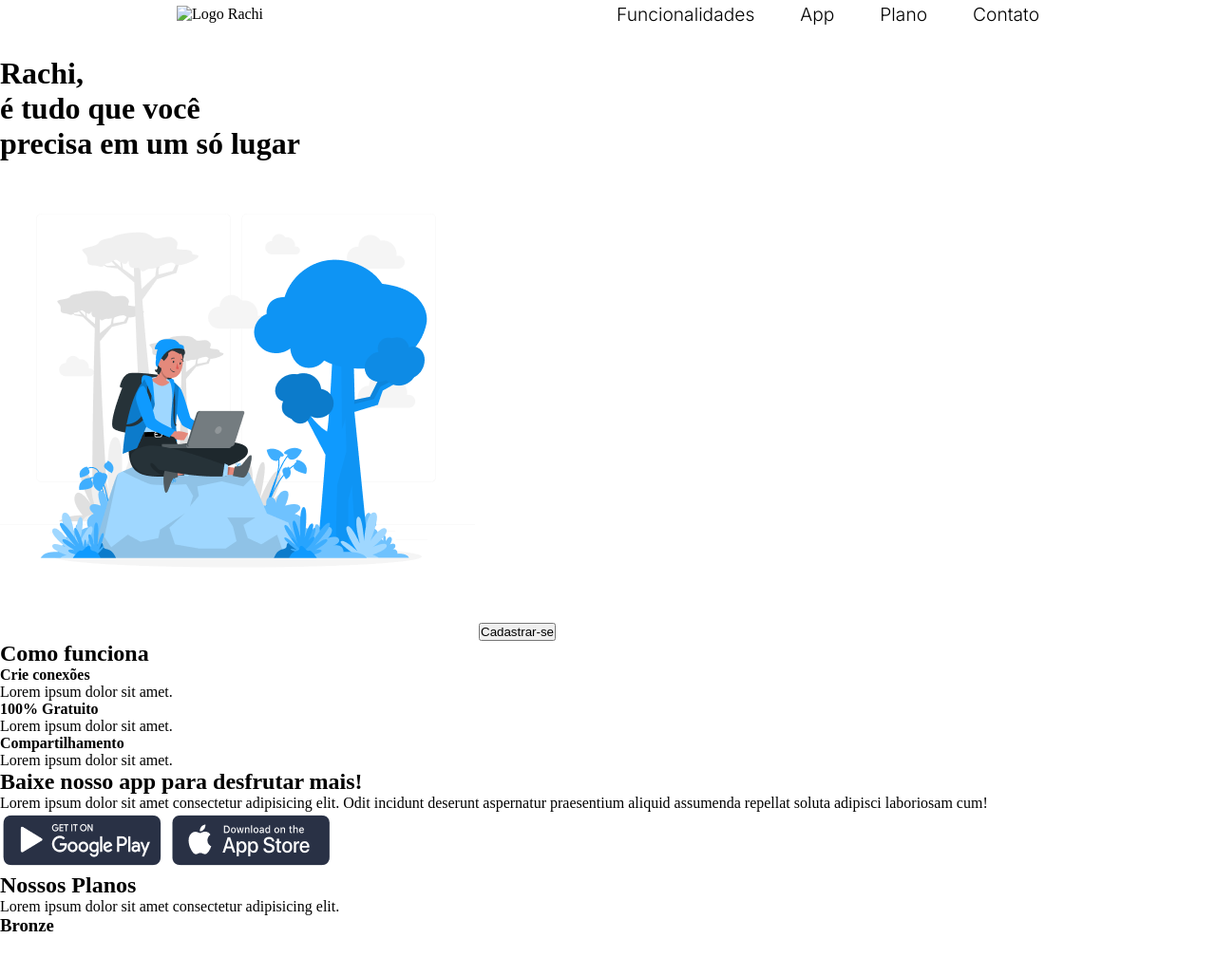
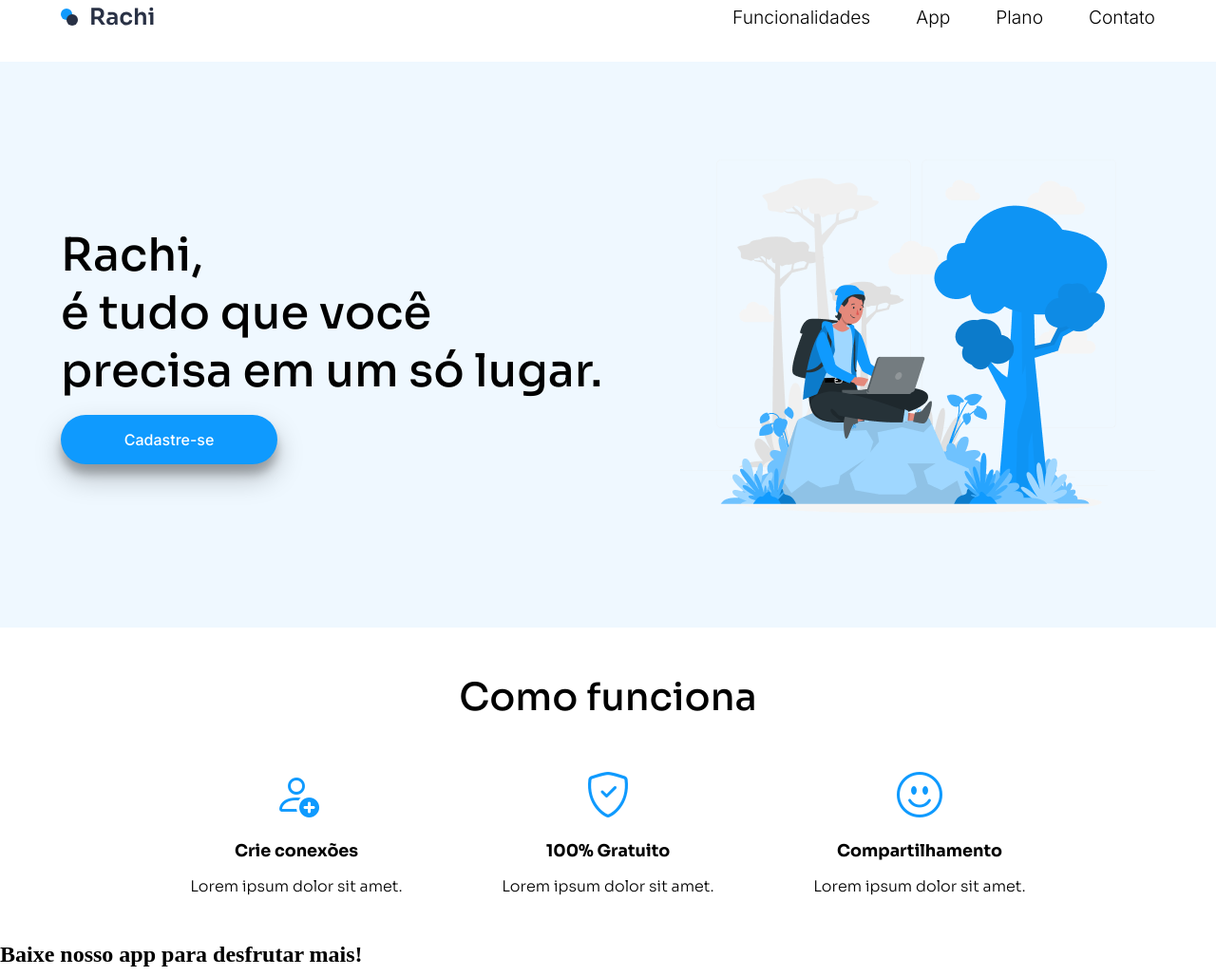
Before and after one commit to mediotti/Frontend-Classes, a plain HTML site: page Rachi/index.html in a window 1280 px wide. Shown: the part 29-1057 px from the top of the page at 95% size. Before the commit the page ends 1015 px from the top, so only its background shows below. Drawn offline with nearby package versions, Linux system fonts and the light colour scheme.

Commit message:
feat: 09/14 class

```diff
--- a/Rachi/index.html
+++ b/Rachi/index.html
@@ -5,10 +5,11 @@
     <meta name="viewport" content="width=device-width, initial-scale=1.0">
     <title>Rachi</title>
     <link rel="stylesheet" href="./style.css">
+    <link rel="stylesheet" href="https://cdn.jsdelivr.net/npm/bootstrap-icons@1.10.2/font/bootstrap-icons.css" integrity="sha384-b6lVK+yci+bfDmaY1u0zE8YYJt0TZxLEAFyYSLHId4xoVvsrQu3INevFKo+Xir8e" crossorigin="anonymous">
 </head>
 <body>
     <nav>
-        <img src="./Group 33553logo.svg" alt="Logo Rachi">
+        <img src="./images/logo-vetorizada.svg" alt="Logo Rachi">
         <ul>
             <li>Funcionalidades</li>
             <li>App</li>
@@ -17,20 +18,43 @@
         </ul>
     </nav>
 
-    <h1>Rachi,<br> é tudo que você <br> precisa em um só lugar</h1>
-    <img src="Working from anywhere-rafiki 1.png" alt="">
-    <button type="button">Cadastrar-se</button>
-    <h2>Como funciona</h2>
-    <h4>Crie conexões</h4>
-    <p>Lorem ipsum dolor sit amet.</p>
-    <h4>100% Gratuito</h4>
-    <p>Lorem ipsum dolor sit amet.</p>
-    <h4>Compartilhamento</h4>
-    <p>Lorem ipsum dolor sit amet.</p>
+    <section id="banner">
+        <div id="banner-left">
+            <div id="banner-text">
+                <h1>Rachi,</h1>
+                <p>é tudo que você</p>
+                <p>precisa em um só lugar.</p>
+            </div>
+            <button>Cadastre-se</button>
+        </div>
+        <img src="./images/Working from anywhere-rafiki 1.png" alt="Imagem banner">
+    </section>
+
+    <section id="about">
+        <h2>Como funciona</h2>
+        <div id="about-cards">
+            <div class="card">
+                <i class="bi bi-person-add"></i>
+                <h3>Crie conexões</h3>
+                <p>Lorem ipsum dolor sit amet.</p>
+            </div>
+            <div class="card">
+                <i class="bi bi-shield-check"></i>
+                <h3>100% Gratuito</h3>
+                <p>Lorem ipsum dolor sit amet.</p>
+            </div>
+            <div class="card">
+                <i class="bi bi-emoji-smile"></i>
+                <h3>Compartilhamento</h3>
+                <p>Lorem ipsum dolor sit amet.</p>
+            </div>
+        </div>
+    </section>
+
     <h2>Baixe nosso app para desfrutar mais!</h2>
     <p>Lorem ipsum dolor sit amet consectetur adipisicing elit. Odit incidunt deserunt aspernatur praesentium aliquid assumenda repellat soluta adipisci laboriosam cum!</p>
-    <img src="play store.png" alt="Ícone da Play Store">
-    <img src="apple store.png" alt="Ícone da Apple Store">
+    <img src="./images/play store.png" alt="Ícone da Play Store">
+    <img src="./images/apple store.png" alt="Ícone da Apple Store">
     <h2>Nossos Planos</h2>
     <p>Lorem ipsum dolor sit amet consectetur adipisicing elit.</p>
     <h3>Bronze</h3>
--- a/Rachi/style.css
+++ b/Rachi/style.css
@@ -1,4 +1,5 @@
 @import url('https://fonts.googleapis.com/css2?family=Inter:wght@300;500;700;900&display=swap');
+@import url('https://fonts.googleapis.com/css2?family=Sora:wght@100;300;500;700&display=swap');
 
 * {
   margin: 0;
@@ -14,9 +15,9 @@ body {
 nav {
   width: 100%;
   display: flex;
-  justify-content: space-around;
+  justify-content: space-between;
   align-items: center;
-  padding: 2rem 0;
+  padding: 2rem 4rem;
 }
 
 nav h1 {
@@ -32,3 +33,89 @@ nav ul {
   font-size: 1.2rem;
   font-weight: 300;
 }
+
+section#banner {
+  display: flex;
+  justify-content: space-between;
+  align-items: center;
+  background-color: #eff8ff;
+  padding: 3rem 4rem;
+}
+
+div#banner-left {
+  display: flex;
+  flex-direction: column;
+  gap: 1rem;
+}
+
+div#banner-text h1, p {
+  font-family: "Sora", Arial;
+  font-weight: 500;
+  font-size: 3rem;
+}
+
+div#banner-left button {
+  padding: 1rem 2rem;
+  width: 40%;
+  border-radius: 15rem;
+  border: none;
+  background-color: #0f9afe;
+  color: #fff;
+  font-family: "Inter", Arial;
+  font-weight: 500;
+  font-size: 1rem;
+  cursor: pointer;
+  box-shadow: rgba(0, 0, 0, 0.25) 0px 14px 28px, rgba(0, 0, 0, 0.22) 0px 10px 10px;
+  transition: all 0.3s ease-in-out;
+}
+
+div#banner-left button:hover {
+  background-color: #00386d;
+  font-size: 1.1rem;
+
+}
+
+section#about {
+  display: flex;
+  flex-direction: column;
+  align-items: center;
+  gap: 3rem;
+
+  padding: 3rem 4rem;
+}
+
+section#about h2 {
+  font-family: "Sora", Arial;
+  font-size: 2.5rem;
+  font-weight: 500;
+}
+
+div#about-cards {
+  display:flex;
+  justify-content: space-around;
+  text-align: center;
+}
+
+div.card {
+  display: flex;
+  flex-direction: column;
+  gap: 1rem;
+  font-family: "Sora", Arial;
+  width: 20.5rem;
+}
+
+div.card i {
+  font-size: 3rem;
+  color: #0F9AFE;
+}
+
+div.card h3{
+  font-size: 1.1rem;
+  font-weight: 700;
+}
+
+div.card p{
+  font-size: 1rem;
+  font-weight: 300;
+  text-align: center;
+}
```
Also changed, not shown: Rachi/images/Working from anywhere-rafiki 1.png (renamed from Rachi/Working from anywhere-rafiki 1.png), Rachi/images/apple store.png (renamed from Rachi/apple store.png), Rachi/images/carbon_security.svg (added), Rachi/images/heroicons-outline_emoji-happy.svg (added), Rachi/images/logo-vetorizada.svg (renamed from Rachi/logo-vetorizada.svg), Rachi/images/logo.png (renamed from Rachi/logo.png), Rachi/images/newuserlogo.svg (added), Rachi/images/play store.png (renamed from Rachi/play store.png), notes.txt (added).
